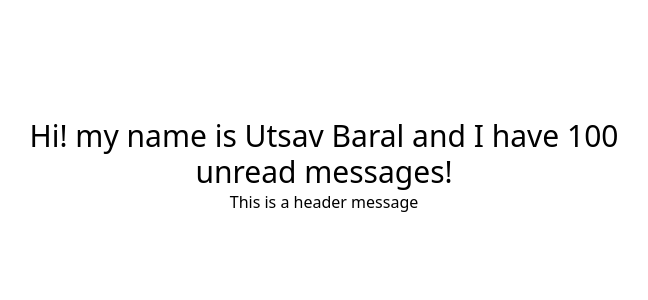
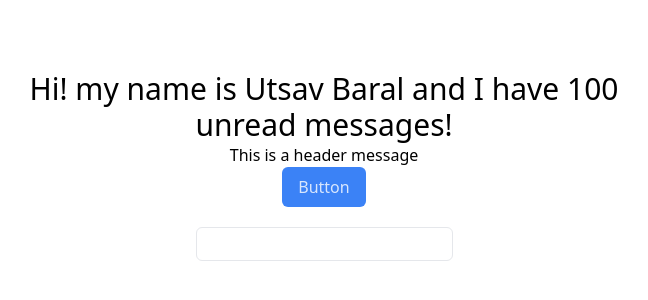
Before and after one commit to utsavbaral007/learn-typescript, a React (Vite) app: page / in a window 1280 px wide. Shown: the part 234-534 px from the top of the page, without its empty margins (316-964 px from the left). Built offline with nearby package versions, Linux system fonts and the light colour scheme.

Commit message:
learn typescript, event props

```diff
--- a/src/App.tsx
+++ b/src/App.tsx
@@ -2,18 +2,28 @@ import { useState } from "react";
 import Greet from "./components/Greet";
 import Header from "./components/Header";
 import HeaderMessage from "./components/HeaderMessage";
+import Button from "./components/Button";
+import Input from "./components/Input";
 
 function App() {
   const [username, setUsername] = useState<string>("Utsav Baral");
   const [messageLength, setMessageLength] = useState<number>(100);
-  const [loggedIn, setLoggedIn] = useState<boolean>(true)
+  const [loggedIn, setLoggedIn] = useState<boolean>(true);
 
   return (
     <div className="h-screen w-full flex flex-col justify-center items-center">
-      <Greet username={username} messageLength={messageLength} loggedIn = {loggedIn} />
+      <Greet
+        username={username}
+        messageLength={messageLength}
+        loggedIn={loggedIn}
+      />
       <Header>
         <HeaderMessage />
       </Header>
+      <Button
+        handleClick={(e, id) => console.log("Button clicked with event", e, id)}
+      />
+      <Input handleChange={(e) => setUsername(e.target.value)} />
     </div>
   );
 }
--- /dev/null
+++ b/src/components/Button.tsx
@@ -0,0 +1,18 @@
+import { MouseEvent } from "react";
+
+interface buttonPros {
+  handleClick: (event: MouseEvent, id:number) => void;
+}
+
+const Button = ({ handleClick }: buttonPros) => {
+  return (
+    <button
+      className="bg-blue-500 py-2 px-4 rounded-md text-white/80"
+      onClick={e => handleClick(e, 32)}
+    >
+      Button
+    </button>
+  );
+};
+
+export default Button;
--- /dev/null
+++ b/src/components/Input.tsx
@@ -0,0 +1,19 @@
+import { ChangeEvent } from "react";
+
+interface inputProps {
+  value?: string;
+  handleChange?: (event: ChangeEvent<HTMLInputElement>) => void;
+}
+
+const Input = ({ value, handleChange }: inputProps) => {
+  return (
+    <input
+      className="border mt-5 rounded-md outline-none px-3 py-1"
+      type="text"
+      defaultValue={value}
+      onChange={handleChange}
+    />
+  );
+};
+
+export default Input;
```
